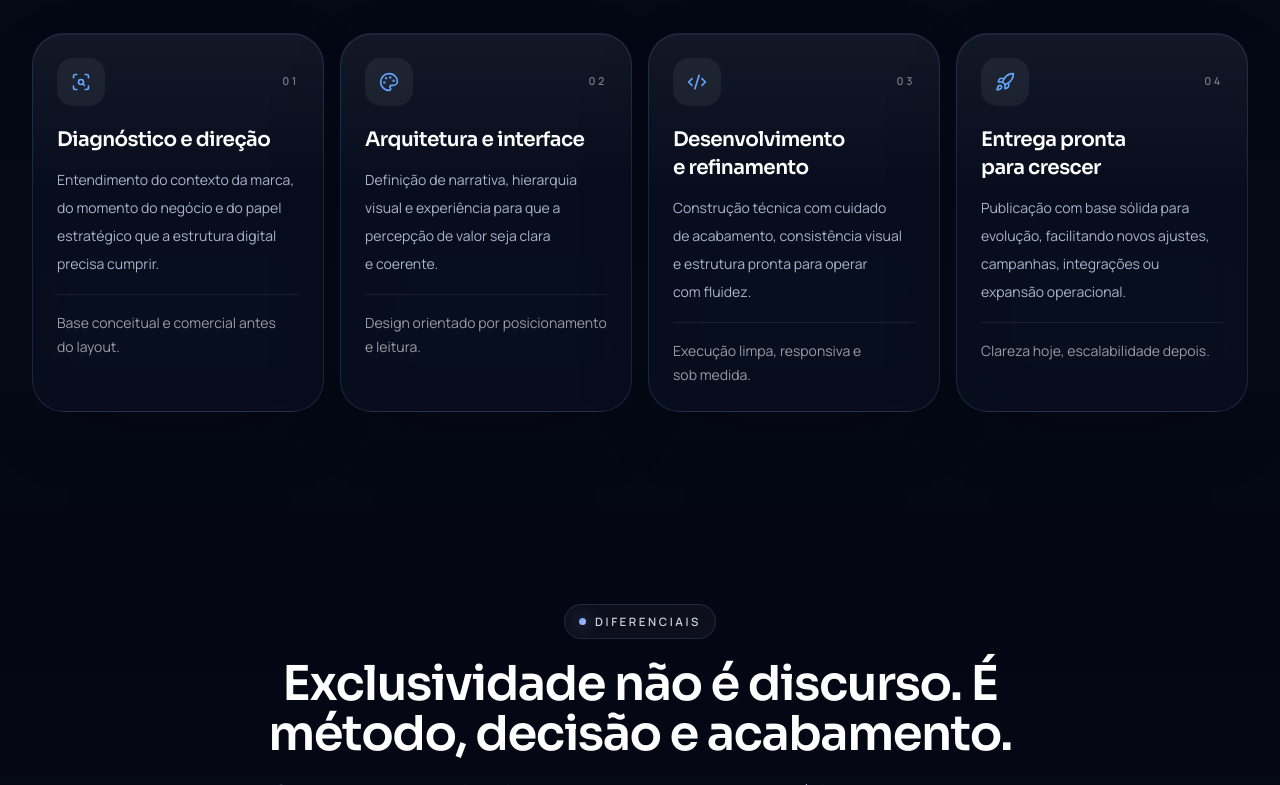
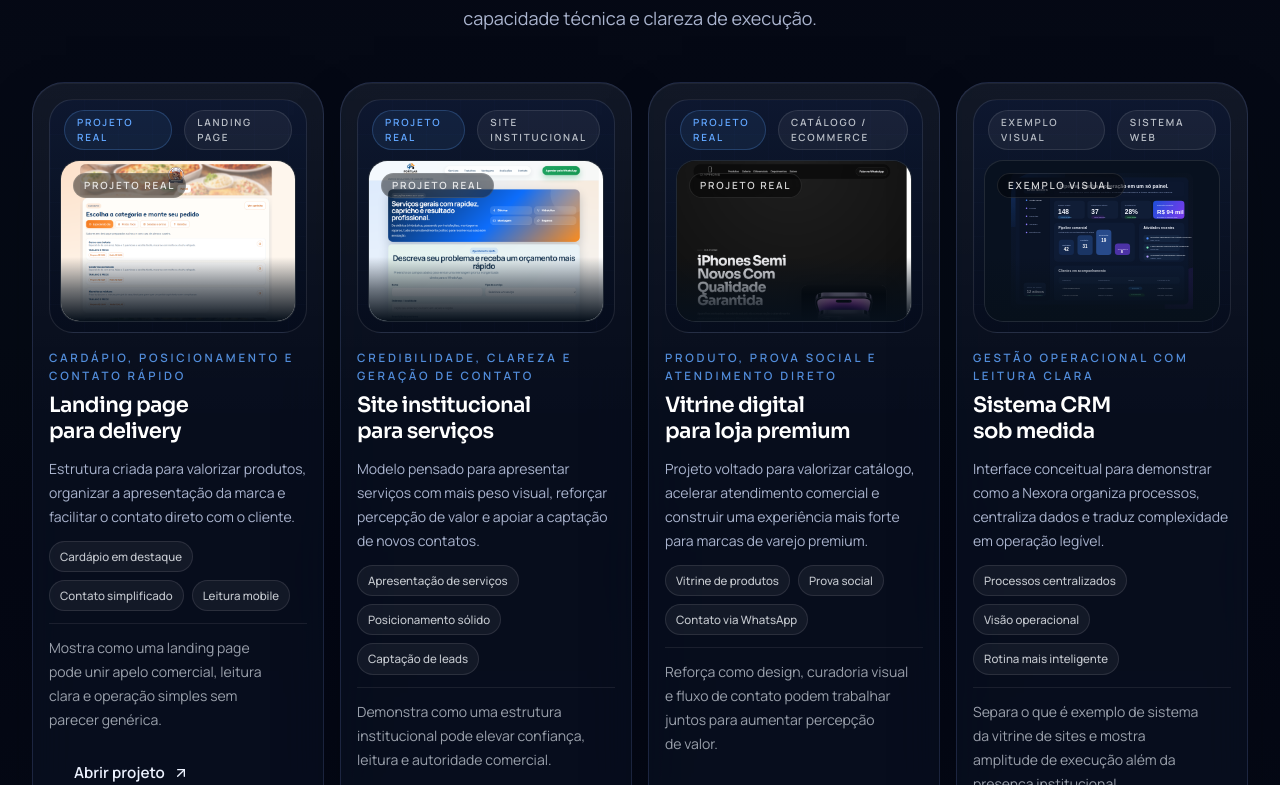
Before and after one commit to GustavobrittoDev/NEXORA, a Next.js app: page / in a window 1280 px wide. Shown: the part 2635-3420 px from the top of the page. Built offline with nearby package versions, Linux system fonts and the light colour scheme.

Commit message:
Move projects below solutions

```diff
--- a/app/page.tsx
+++ b/app/page.tsx
@@ -140,6 +140,116 @@ export default function Home() {
           </div>
         </section>
 
+        <section className="section-anchor py-16 sm:py-20 lg:py-24" id="projetos">
+          <div className="mx-auto max-w-7xl px-4 sm:px-6 lg:px-8">
+            <SectionHeading
+              eyebrow="Projetos"
+              title="Cases e modelos que mostram como a estratégia se traduz em estrutura digital."
+              description="Projetos reais convivem com exemplos conceituais para demonstrar repertório visual, capacidade técnica e clareza de execução."
+              align="center"
+            />
+
+            <div className="project-scrollbar -mx-4 mt-10 flex snap-x snap-mandatory gap-3.5 overflow-x-auto px-4 pb-4 sm:mx-0 sm:mt-12 sm:gap-4 sm:px-0 sm:pb-0 md:grid md:overflow-visible lg:grid-cols-4">
+              {projects.map((project, index) => (
+                <article
+                  key={project.name}
+                  className="panel group lift-hover w-[85vw] max-w-[22rem] shrink-0 snap-start overflow-hidden rounded-[1.7rem] p-3 fade-up sm:w-[22rem] sm:rounded-[2rem] sm:p-4 md:w-auto md:max-w-none md:shrink md:snap-none"
+                  style={{ animationDelay: `${index * 75}ms` }}
+                >
+                  <div className="relative overflow-hidden rounded-[1.3rem] border border-white/10 bg-[linear-gradient(180deg,rgba(14,24,48,0.96),rgba(7,13,29,0.92))] p-2 sm:rounded-[1.5rem] sm:p-2.5">
+                    <div className="absolute inset-0 grid-mesh opacity-18" />
+
+                    <div className="relative flex flex-wrap items-start justify-between gap-2 px-1 pb-2.5 sm:flex-nowrap sm:items-center sm:gap-3">
+                      <span
+                        className={`rounded-full border px-3 py-1 text-[0.62rem] font-semibold uppercase tracking-[0.18em] ${
+                          project.kindLabel === "Projeto real"
+                            ? "border-brand-strong/24 bg-brand-strong/[0.08] text-brand-strong"
+                            : "border-white/10 bg-white/[0.05] text-slate-100/72"
+                        }`}
+                      >
+                        {project.kindLabel}
+                      </span>
+                      <span className="rounded-full border border-white/10 bg-white/[0.05] px-3 py-1 text-[0.62rem] font-semibold uppercase tracking-[0.18em] text-slate-100/74">
+                        {project.category}
+                      </span>
+                    </div>
+
+                    <div className="relative aspect-[16/10] overflow-hidden rounded-[1.15rem] border border-white/10 bg-[#08111f] sm:aspect-[16/11] sm:rounded-[1.2rem]">
+                      <Image
+                        src={project.imageSrc}
+                        alt={project.imageAlt}
+                        fill
+                        sizes="(min-width: 1024px) 22vw, (min-width: 768px) 48vw, 100vw"
+                        className={`transition duration-500 group-hover:scale-[1.02] ${
+                          project.imageFit === "contain"
+                            ? "object-contain p-3"
+                            : "object-cover object-top"
+                        }`}
+                      />
+                      <div className="absolute inset-x-0 bottom-0 h-16 bg-gradient-to-t from-[#07101b] via-[#07101b]/55 to-transparent" />
+                      <div className="absolute left-3 top-3 rounded-full border border-white/10 bg-black/45 px-2.5 py-1 text-[0.62rem] font-semibold uppercase tracking-[0.18em] text-white/82 backdrop-blur-xl">
+                        {project.imageBadge}
+                      </div>
+                    </div>
+                  </div>
+
+                  <div className="mt-3.5 space-y-3 sm:mt-4">
+                    <div>
+                      <p className="text-[0.68rem] font-semibold uppercase tracking-[0.22em] text-brand-strong/84 sm:text-[0.72rem] sm:tracking-[0.24em]">
+                        {project.kicker}
+                      </p>
+                      <h3 className="mt-2 text-[1.15rem] font-semibold leading-tight text-white sm:text-[1.32rem]">
+                        {project.name}
+                      </h3>
+                    </div>
+
+                    <p className="text-[0.95rem] leading-6 text-muted sm:text-sm">
+                      {project.description}
+                    </p>
+
+                    <div className="flex flex-wrap gap-2">
+                      {project.preview.map((item, previewIndex) => (
+                        <span
+                          key={item}
+                          className={[
+                            "rounded-full border border-white/10 bg-white/[0.05] px-2.5 py-1.5 text-[0.68rem] font-medium text-slate-100/80 sm:text-[0.72rem]",
+                            previewIndex === 2 ? "hidden sm:inline-flex" : "",
+                          ]
+                            .filter(Boolean)
+                            .join(" ")}
+                        >
+                          {item}
+                        </span>
+                      ))}
+                    </div>
+
+                    <p className="hidden border-t border-white/8 pt-3 text-[0.95rem] leading-6 text-slate-200/68 sm:block sm:text-sm">
+                      {project.outcome}
+                    </p>
+
+                    {project.href ? (
+                      <ButtonLink
+                        href={project.href}
+                        variant="ghost"
+                        external
+                        icon={<ArrowUpRight className="h-4 w-4" />}
+                        className="mt-1 justify-start"
+                      >
+                        {project.buttonLabel}
+                      </ButtonLink>
+                    ) : (
+                      <p className="text-[0.95rem] leading-6 text-slate-200/68 sm:text-sm">
+                        Exemplo conceitual para demonstrar lógica de interface,
+                        organização visual e amplitude da atuação da Nexora.
+                      </p>
+                    )}
+                  </div>
+                </article>
+              ))}
+            </div>
+          </div>
+        </section>
+
         <section className="py-16 sm:py-20 lg:py-24">
           <div className="mx-auto max-w-7xl px-4 sm:px-6 lg:px-8">
             <SectionHeading
@@ -267,7 +377,7 @@ export default function Home() {
           </div>
         </section>
 
-        <section className="section-anchor py-16 sm:py-20 lg:py-24" id="projetos">
+        <section className="hidden" aria-hidden="true">
           <div className="mx-auto max-w-7xl px-4 sm:px-6 lg:px-8">
             <SectionHeading
               eyebrow="Projetos"
```
